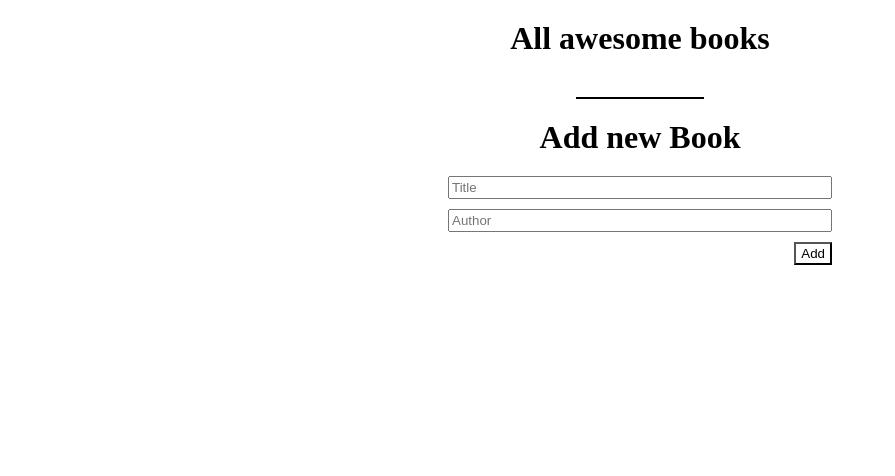
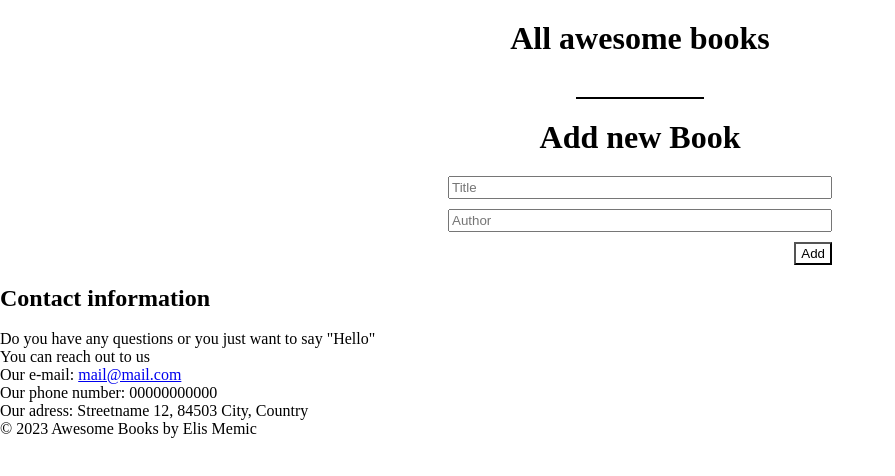
Before and after one commit to memicelis/awesome-books, a website: page index.html in a window 1280 px wide. Shown: the whole page, without its empty margins (0-895 px from the left). Drawn offline with Linux system fonts and the light colour scheme.

Commit message:
added contact section and footer

```diff
--- a/index.html
+++ b/index.html
@@ -29,6 +29,18 @@
         </button>
       </div>
     </form>
+    <section class="contact-section">
+      <h1>Contact information</h1>
+      <br>Do you have any questions or you just want to say "Hello" </br>You can reach out to us</p>
+      <ul class="contact-info">
+        <li>Our e-mail: <a href="#">mail@mail.com</a></li>
+        <li>Our phone number: 00000000000</li>
+        <li>Our adress: Streetname 12, 84503 City, Country</li>
+      </ul>
+    </section>
+    <footer class="footer">
+      <p>© 2023 Awesome Books by Elis Memic</p>
+    </footer>
     <script src="books.js"></script>
   </body>
 </html>
```
